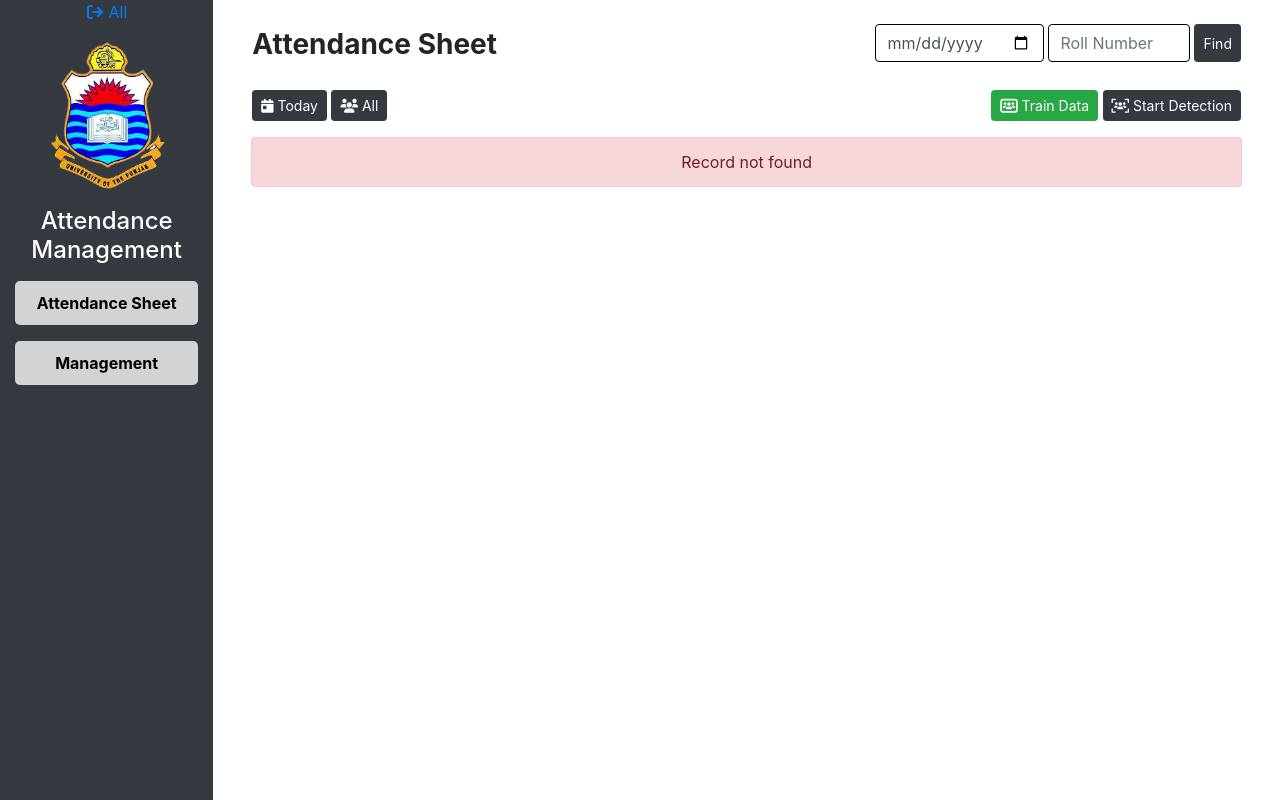
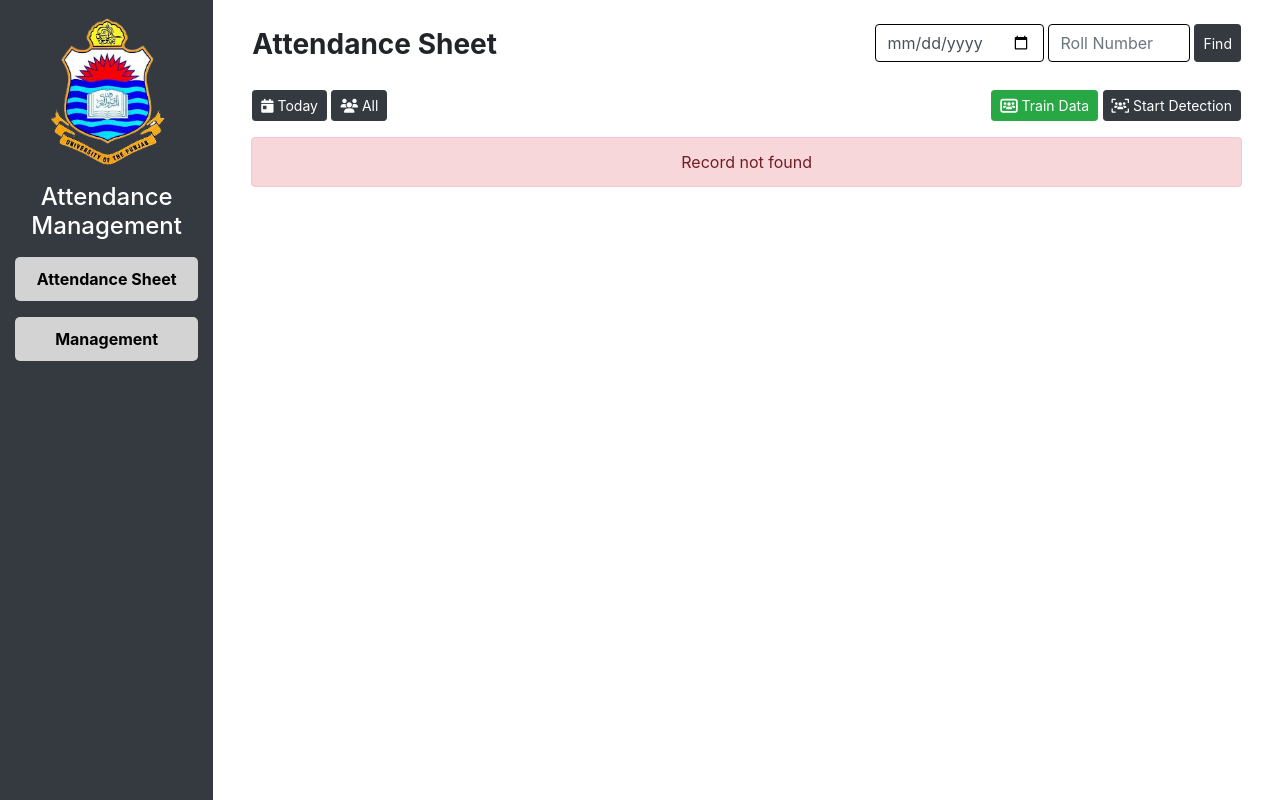
Before and after one commit to bilalahmadai/FYP_WEB, a Flask app: template templates/list.html in a window 1280 px wide. Run offline with Flask 3, Linux system fonts and the light colour scheme; the template is opened without the code that fills it, so the values that code supplies are empty; parts of the project's set-up code (start-up, migrations or seed data) failed here and were passed over; some libraries are stand-ins or nearby versions.

Commit message:
v1 bug fix

```diff
--- a/templates/base.html
+++ b/templates/base.html
@@ -51,9 +51,6 @@
             class="col-md-2 container bg-dark text-white text-center sticky-top sidebar"
           >
             <div>
-              <a href="{{url_for('logout')}}" class="text-right">
-                <i class="fa-solid fa-sign-out"></i> All
-              </a>
               <img
                 src="../static/assets/images/pugc.png"
                 class="img-fluid px-3 py-3"
```
